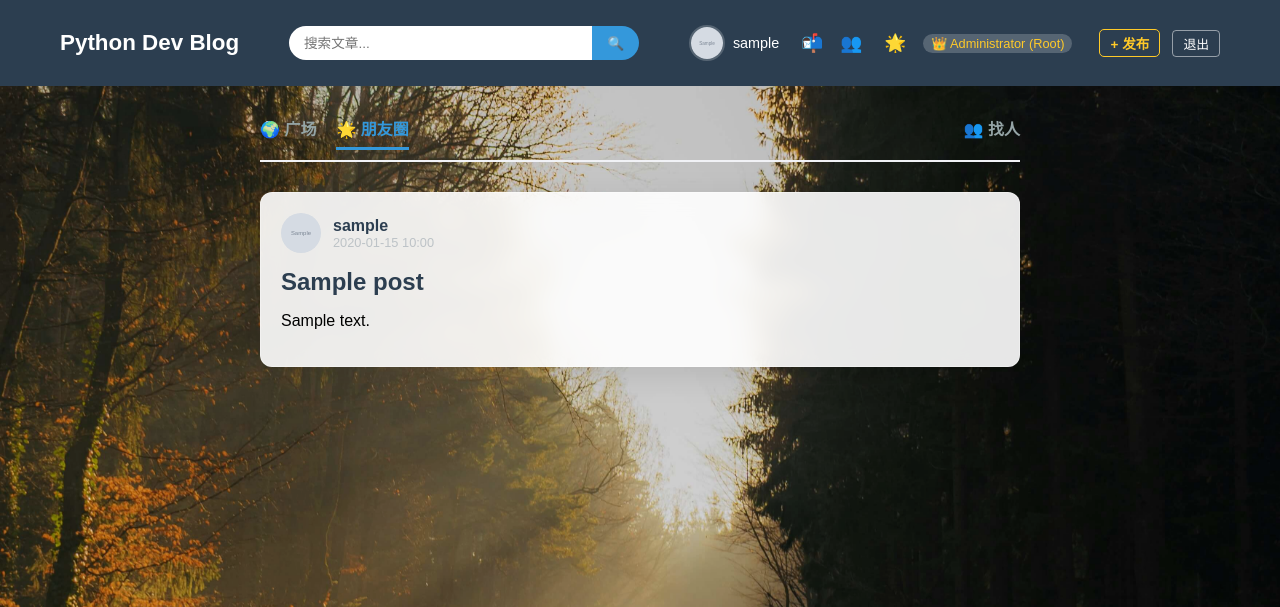
After one commit to Richard-Qin-001/richard-blog, a Django app: page /user/following/posts/ in a window 1280 px wide. The commit adds this page. Shown: the top 607 px of the page. Run offline with Django 5.2, Linux system fonts and the light colour scheme; a user stored in the database is signed in; tables that the repository leaves empty hold one stand-in row (values such as "Sample post"); grey boxes marked "Sample" are stand-in pictures; parts of the project's set-up code (start-up, migrations or seed data) failed here and were passed over.

Commit message:
feat: Added a follow system feature Added the function to view blogs from people you follow Added notifications for new blog posts from people you follow

```diff
--- a/blog/models.py
+++ b/blog/models.py
@@ -120,3 +120,15 @@ class Message(models.Model):
         ordering = ['-sent_at']
     def __str__(self):
         return f"{self.sender} -> {self.recipient}: {self.subject}"
+
+class Contact(models.Model):
+    user_from = models.ForeignKey(User, related_name='rel_from_set', on_delete=models.CASCADE)
+    user_to = models.ForeignKey(User, related_name='rel_to_set', on_delete=models.CASCADE)
+    created = models.DateTimeField(auto_now_add=True)
+
+    class Meta:
+        ordering = ['-created']
+        unique_together = ('user_from', 'user_to')
+
+    def __str__(self):
+        return f"{self.user_from} 关注了 {self.user_to}"
--- a/blog/templates/blog/base.html
+++ b/blog/templates/blog/base.html
@@ -96,6 +96,11 @@
                         👥
                     </a>
 
+                    <a href="{% url 'following_posts' %}" title="朋友圈"
+                        style="color: #f39c12; text-decoration: none; font-size: 1.1rem; display: flex; align-items: center; margin-left: 10px;">
+                        🌟
+                    </a>
+
                     <span class="user-role"
                         style="background: rgba(255,255,255,0.2); padding: 2px 8px; border-radius: 12px; font-size: 0.8em; margin-right: 15px;">
                         {% if user.is_superuser %}
--- /dev/null
+++ b/blog/templates/user/following_posts.html
@@ -0,0 +1,37 @@
+{% extends 'blog/base.html' %}
+{% load blog_tags %}
+
+{% block content %}
+<div class="container" style="max-width: 800px; margin-top: 30px;">
+    <div style="display: flex; gap: 20px; border-bottom: 2px solid #f1f2f6; margin-bottom: 25px; padding-bottom: 10px;">
+        <a href="{% url 'post_list' %}" style="text-decoration: none; color: #95a5a6; font-weight: bold;">🌍 广场</a>
+        <a href="{% url 'following_posts' %}"
+            style="text-decoration: none; color: #3498db; font-weight: bold; border-bottom: 3px solid #3498db; padding-bottom: 7px;">🌟
+            朋友圈</a>
+        <a href="{% url 'user_list' %}" style="text-decoration: none; color: #95a5a6; font-weight: bold; margin-left: auto;">👥
+            找人</a>
+    </div>
+
+    {% for post in posts %}
+    <article
+        style="background: white; border-radius: 12px; padding: 20px; margin-bottom: 20px; box-shadow: 0 2px 10px rgba(0,0,0,0.05);">
+        <div style="display: flex; align-items: center; margin-bottom: 15px;">
+            <img src="{{ post.author.profile.avatar.url }}"
+                style="width: 40px; height: 40px; border-radius: 50%; object-fit: cover; margin-right: 12px;">
+            <div>
+                <div style="font-weight: bold; color: #2c3e50;">{{post.author.profile.nickname|default:post.author.username }}</div>
+                <div style="font-size: 0.8rem; color: #bdc3c7;">{{ post.published_date|date:"Y-m-d H:i" }}</div>
+            </div>
+        </div>
+
+        <h2 style="margin: 0 0 10px 0;"><a href="{% url 'post_detail' pk=post.pk %}"
+                style="color: #2c3e50; text-decoration: none;">{{ post.title }}</a></h2>
+        <p style="color: #7f8c8d; font-size: 0.95rem;">{{ post.text|markdown|truncatewords_html:50 }}</p>
+    </article>
+    {% empty %}
+    <div style="text-align: center; padding: 50px 0; color: #bdc3c7;">
+        <p>这里空空如也，快去关注一些有趣的博主吧！</p>
+    </div>
+    {% endfor %}
+</div>
+{% endblock %}
--- a/blog/urls.py
+++ b/blog/urls.py
@@ -19,4 +19,5 @@ urlpatterns = [
     path('message/inbox/', views.inbox, name='inbox'),
     path('message/view/<int:pk>', views.message_detail, name='message_detail'),
     path('message/send/<int:recipient_id>', views.send_message, name='send_message'),
+    path('user/following/posts/', views.following_posts, name='following_posts'),
 ]
--- a/blog/views.py
+++ b/blog/views.py
@@ -1,6 +1,6 @@
 from django.shortcuts import render, get_object_or_404
 from django.utils import timezone
-from .models import Post, Tag, Profile, Attachment, Message
+from .models import Post, Tag, Profile, Attachment, Message, Contact
 from .forms import CommentForm, SignupForm, PostForm, Comment, ProfileForm
 from django.shortcuts import redirect
 from django.urls import reverse
@@ -14,6 +14,7 @@ from django.http import JsonResponse
 from django.db.models import Q, Count
 from django.db.models.functions import TruncDay
 from django.views.decorators.csrf import csrf_exempt
+from django.views.decorators.http import require_POST
 from datetime import timedelta
 
 def post_list(request, tag_name = None):
@@ -87,6 +88,19 @@ def post_new(request):
             post.published_date = timezone.now()
             post.save()
             form.save()
+
+            followers = Contact.objects.filter(user_to=request.user).select_related('user_from')
+            notifications = [
+                Message(
+                    sender = request.user,
+                    recipient = follower.user_from,
+                    subject = '🔔 你关注的博主发布了新文章',
+                    body = f"你关注的博主 {request.user.profile.nickname or request.user.username} 发布了新文章：《{post.title}》。快去看看吧！",
+                )
+                for follower in followers
+            ]
+            Message.objects.bulk_create(notifications)
+
             files = request.FILES.getlist('attachments')
             for f in files:
                 Attachment.objects.create(post=post, file=f)
@@ -266,6 +280,12 @@ def profile_public(request, username):
     posts = Post.objects.filter(author=profile_user).order_by('-published_date')
     comment_count = Comment.objects.filter(author=profile_user).count()
     recent_comments = Comment.objects.filter(author=profile_user).select_related('post').order_by('-created_date')[:10]
+    is_following = False
+    if request.user.is_authenticated:
+        is_following = Contact.objects.filter(user_from=request.user, user_to=profile_user).exists()
+
+    followers_count = profile_user.rel_to_set.count()
+    following_count = profile_user.rel_from_set.count()
 
     unread_replies = []
     if request.user == profile_user:
@@ -300,6 +320,9 @@ def profile_public(request, username):
         'unread_replies': unread_replies,
         'comment_count': comment_count,
         'activity_data': activity_data,
+        'is_following' : is_following,
+        'followers_count' : followers_count,
+        'following_count' : following_count,
     })
 
 @login_required
@@ -354,3 +377,32 @@ def send_message(request, recipient_id):
         )
         return redirect('inbox')
     return render(request, 'user/send_message.html', {'recipient': recipient})
+
+@login_required
+@require_POST
+def user_follow(request):
+    user_id = request.POST.get('id')
+    action = request.POST.get('action')
+    if user_id and action:
+        try:
+            target_user = User.objects.get(id=user_id)
+            if action == 'follow':
+                contact, create = Contact.objects.get_or_create(user_from=request.user, user_to=target_user)
+                if create:
+                    Message.objects.create(sender=request.user,
+                        recipient=target_user,
+                        subject="🌟 你增加了一个新粉丝",
+                        body=f"用户 {request.user.profile.nickname or request.user.username} 刚刚关注了你！")
+
+            else:
+                Contact.objects.filter(user_from=request.user, user_to=target_user).delete()
+            return JsonResponse({'status': 'ok'})
+        except User.DoesNotExist:
+            return JsonResponse({'status': 'error'})
+    return JsonResponse({'status': 'error'})
+
+@login_required
+def following_posts(request):
+    following_ids = Contact.objects.filter(user_from=request.user).values_list('user_to', flat=True)
+    posts = Post.objects.filter(author_id__in=following_ids, published_date__isnull=False).order_by('-published_date')
+    return render(request, 'user/following_posts.html', {'posts' : posts})
--- a/my_blog_project/urls.py
+++ b/my_blog_project/urls.py
@@ -30,4 +30,5 @@ urlpatterns = [
     path('', include('blog.urls')),
     path('users/', views.user_list, name='user_list'),
     path('users/<str:username>/', views.profile_public, name='profile_public'),
+    path('user/follow/', views.user_follow, name='user_follow'),
 ]+ static(settings.MEDIA_URL, document_root=settings.MEDIA_ROOT)
```
Also changed, not shown: blog/templates/user/profile.html (+36 -0 lines), blog/migrations/0019_contact.py (added).
